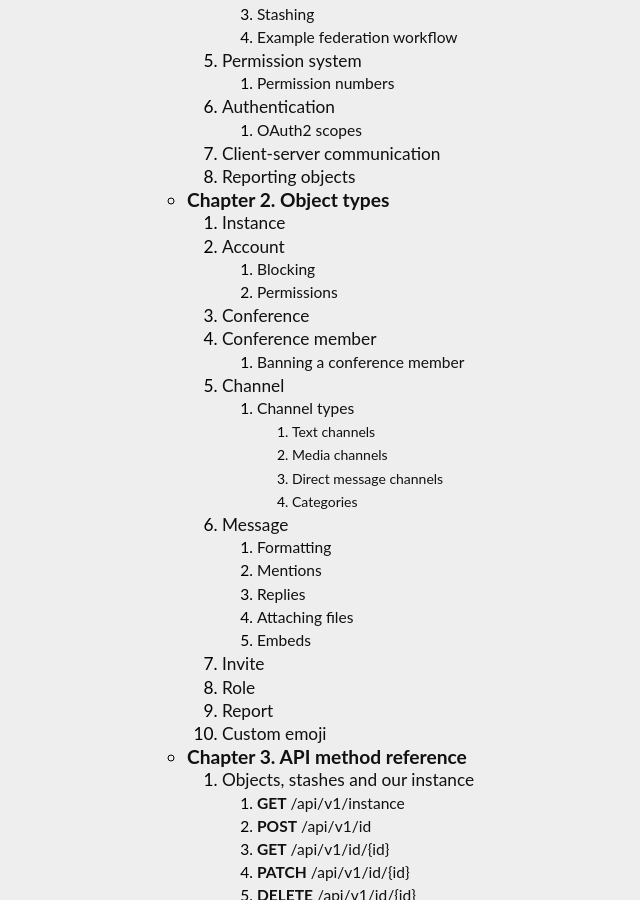
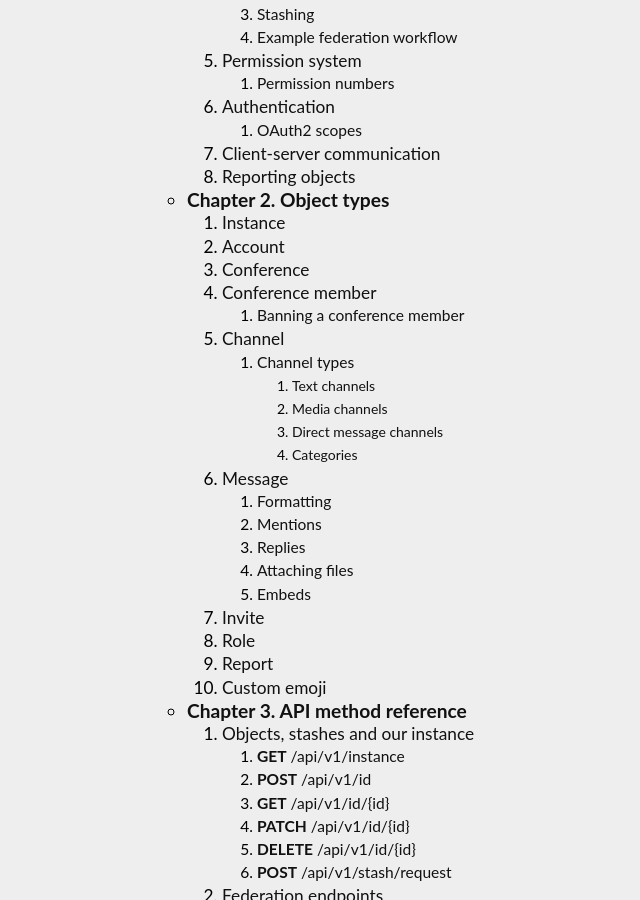
Before and after one commit to punctum-im/protocol, a Jekyll site: the page built from PROTOCOL.md, in a window 1280 px wide and 900 px high, scrolled down 627 px. Shown: the whole window, without its empty margins (73-713 px from the left). Built offline with Jekyll 4.4.1, drawn with Linux system fonts in a browser that asks for light colours; our own code applies the rules of GitHub Pages for plain Markdown files; some of the changed text lies outside the part shown.

Commit message:
remove some empty sections

```diff
--- a/PROTOCOL.md
+++ b/PROTOCOL.md
@@ -517,14 +517,6 @@ Accounts can own conferences, direct message channels and messages.
 | joined_conferences | dict | yes | r: yes, w: yes [user needs to be authenticated] | rw | no | Contains key-value pairs for conferences that the user is a part of, where the key is the conference ID and the value is the conference member ID of this particular user. |
 {:.required-key-table}
 
-### Blocking
-
-Users can block other users.
-
-### Permissions
-
-what
-
 ## Conference
 
 ``"object_type": "conference"``
```
